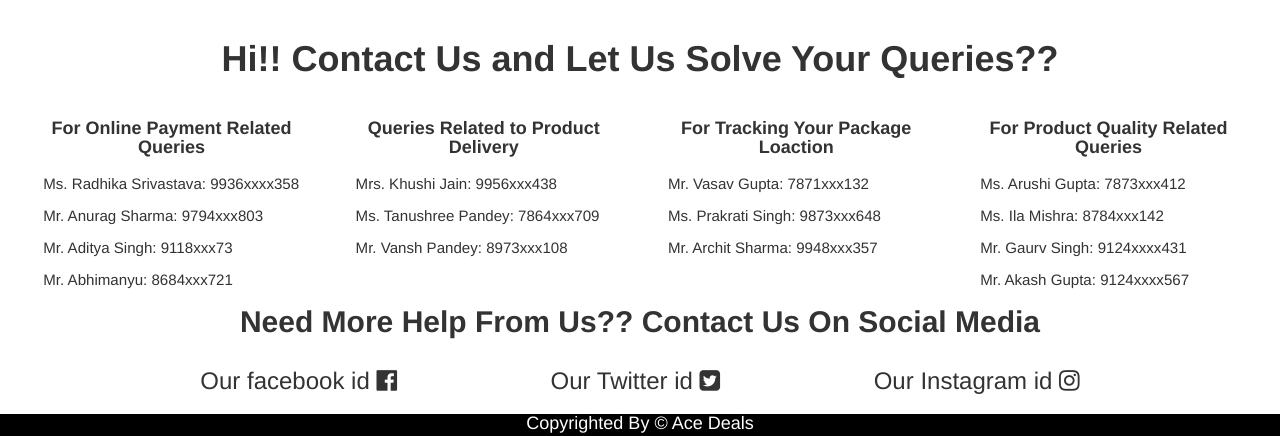
After one commit to anuragitme/Dark_Riders-woc_4.0-, a PHP site: the page made by project/contact us.php in a window 1280 px wide. The commit adds this page. Shown: the part 531-967 px from the top of the page. Run offline with PHP 8.4, Linux system fonts and the light colour scheme; data that the repository does not hold is empty; some libraries are stand-ins or nearby versions.

Commit message:
Added ace deals center page and contact us page

```diff
--- /dev/null
+++ b/project/contact us.php
@@ -0,0 +1,171 @@
+<!DOCTYPE html>
+<html lang="en">
+    <?php
+session_start(); ?>
+<head>
+    <meta charset="UTF-8">
+    <meta http-equiv="X-UA-Compatible" content="IE=edge">
+    <meta name="viewport" content="width=device-width, initial-scale=1.0">
+    <title>Ace Deals</title>
+    <link rel = "stylesheet" href = "../css/bootstrap.css">
+    <link rel = "stylesheet" href = "../css/font-awesome.css">
+    <script src = "../js/jquery.js"></script>
+    <script src = "../js/bootstrap.js"></script>
+
+<?php include'partials/_style2.php'; ?>
+    <style>
+        *{
+            margin:0;
+            padding:0;
+        }
+
+        .custom{
+            background-color: rgb(24, 22, 22);
+        }
+
+        #nav_header{
+            transform: translate(38vw,0vw);
+        }
+
+        #modal_header_0{
+            background-color: rgb(29, 27, 27);
+        }
+
+        .modal_header_1{
+            font-size:30px;
+        }
+
+        .modal-header{
+            color:whitesmoke;
+        }
+
+        .modal_a-grp_0:link{
+            text-decoration: none;
+            color:black;
+        }
+
+        .modal_a-grp_0:visited{
+            text-decoration: none;
+            color:black;
+        }
+
+        .modal_a-grp_0:hover{
+            text-decoration: none;
+            color:red;
+        }
+
+        .modal_a-grp_0:active{
+            color:deeppink;
+            text-decoration: none;
+        }
+
+        .contact_us{
+            width:40vw;
+            height:20vh;
+            margin: 0 auto;
+        }
+
+        #contact_img{
+            width:40vw;
+            height:20vh;
+        }
+
+        .queries{
+            display:flex;
+            justify-content: space-evenly;
+        }
+
+        .contacts{
+            width: 22vw;
+            height: 22vh;
+            /* background-color: thistle; */
+        }
+
+        .names li{
+            list-style-type: none;
+            line-height: 4vh;
+            margin-left: 0.98vw;
+            font-size: 1.18vw;
+        }
+
+        .more_help{
+            display: flex;
+            justify-content: center;
+        }
+
+        #box2{
+            margin-right:12vw;
+            margin-left:12vw;
+        }
+    </style>
+</head>
+<body>
+     <?php include'partials/_navbar1.php'; ?>
+        <?php include'partials/_dbconnect.php';?>
+        <?php include'partials/_navbar2.php'; ?>
+
+    <br>
+    <div class="contact_us">
+        <img src = "../Images/c1.PNG" alt = "" id = "contact_img">
+    </div>
+    <br>
+    <h1 class = "text-center" style = "font-weight: bold;">Hi!! Contact Us and Let Us Solve Your Queries??</h1>
+    <br>
+    <div class = "queries">
+        <div class="contacts">
+            <h4 class = "text-center" style = "font-weight: bold;">For Online Payment Related Queries</h4>
+            <ul class = "names">
+                <li>Ms. Radhika Srivastava: 9936xxxx358</li>
+                <li>Mr. Anurag Sharma: 9794xxx803</li>
+                <li>Mr. Aditya Singh: 9118xxx73</li>
+                <li>Mr. Abhimanyu: 8684xxx721</li>
+            </ul>
+        </div>
+
+        <div class="contacts">
+            <h4 class = "text-center" style = "font-weight: bold;">Queries Related to Product Delivery</h4>
+            <ul class = "names">
+                <li>Mrs. Khushi Jain: 9956xxx438</li>
+                <li>Ms. Tanushree Pandey: 7864xxx709</li>
+                <li>Mr. Vansh Pandey: 8973xxx108</li>
+            </ul>
+        </div>
+        <div class="contacts">
+            <h4 class = "text-center" style = "font-weight: bold;">For Tracking Your Package Loaction</h4>
+            <ul class = "names">
+                <li>Mr. Vasav Gupta: 7871xxx132</li>
+                <li>Ms. Prakrati Singh: 9873xxx648</li>
+                <li>Mr. Archit Sharma: 9948xxx357</li>
+            </ul>
+        </div>
+        <div class="contacts">
+            <h4 class = "text-center" style = "font-weight: bold;">For Product Quality Related Queries</h4>
+            <ul class = "names">
+                <li>Ms. Arushi Gupta: 7873xxx412</li>
+                <li>Ms. Ila Mishra: 8784xxx142</li>
+                <li>Mr. Gaurv Singh: 9124xxxx431</li>
+                <li>Mr. Akash Gupta: 9124xxxx567</li>
+            </ul>
+        </div>
+    </div>
+
+    <h2 style = "text-align: center; font-weight: bold;">Need More Help From Us?? Contact Us On Social Media</h2>
+    <div class = "more_help">
+        <div id  = "box1">
+            <h3 class = "text-center">Our facebook id <span class = "fa fa-facebook-official"></span></h3>
+            <h4 class="text-center"></h4>
+        </div>
+
+        <div id  = "box2">
+            <h3 class = "text-center">Our Twitter id <span class = "fa fa-twitter-square"></span></h3>
+            <h4 class="text-center"></h4>
+        </div>
+
+        <div id  = "box3">
+            <h3 class = "text-center">Our Instagram id <span class = "fa fa-instagram"></span></h3>
+            <h4 class="text-center"></h4>
+        </div>
+    </div>
+    <?php include'partials/_footer.php'; ?>
+</body>
+</html>
--- a/project/index.php
+++ b/project/index.php
@@ -109,7 +109,7 @@ session_start(); ?>
                 <ul class = "flex_list_0 flex_a">
                     <li><a href = "#">Ace Deals Music</a></li>
                     <li><a href = "promo_video.php">Ace Deals Promotion Video</a></li>
-                    <li><a href = "#">Ace Deals Server</a></li>
+                    <li><a href = "ace_deals_centers.php">Ace Deals Centers</a></li>
                 </ul>
             </div>
             <div class="footer_body_flex">
--- a/project/partials/_navbar1.php
+++ b/project/partials/_navbar1.php
@@ -14,7 +14,7 @@ echo'<div class = "nav navbar-inverse">
                      echo'<button class="btn btn-outline-primary navbar-btn" data-toggle="modal" data-target="#signupmodal">Signup</button>
 
                         </div></li>
-                    <li><a href = "#"><span class = "glyphicon glyphicon-earphone"> Contact Us</span></a></li>
+                    <li><a href = "contact us.php"><span class = "glyphicon glyphicon-earphone"> Contact Us</span></a></li>
                     <li class = "dropdown"><a href = "#" data-toggle = "dropdown"><span class="glyphicon glyphicon-user"> User</span> <span class = "caret"></span></a>
                         <ul class = "dropdown-menu">
                             <li><a href = "#">Profile</a></li>
--- a/project/partials/_navbar2.php
+++ b/project/partials/_navbar2.php
@@ -37,7 +37,7 @@ echo'<div class = "nav navbar-inverse custom">
                                             <br>
                                             <li><a href = "promo_video.php" class = "modal_a-grp_0">Ace Deals Promotion Video&nbsp;&nbsp;&nbsp;<span class="fa fa-play-circle"></span></a></li>
                                             <br>
-                                            <li><a href = "#" class = "modal_a-grp_0">Ace Deals Servers&nbsp;&nbsp;&nbsp;<span class="fa fa-database"></span></a></li>
+                                            <li><a href = "ace_deals_centers.php" class = "modal_a-grp_0">Ace Deals Centers&nbsp;&nbsp;&nbsp;<span class="fa fa-database"></span></a></li>
 
                                         </ul>
 
```
Also changed, not shown: project/ace_deals_centers.php (added, +223 -0 lines), Images/c1.PNG (added), Images/o1.jpg (added), Images/o2.jpg (added), Images/o3.webp (added), Images/o4.jpg (added).
